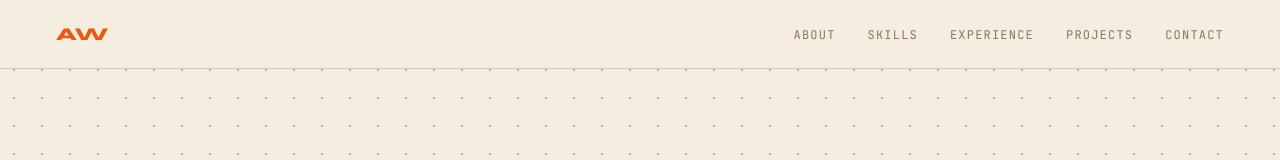
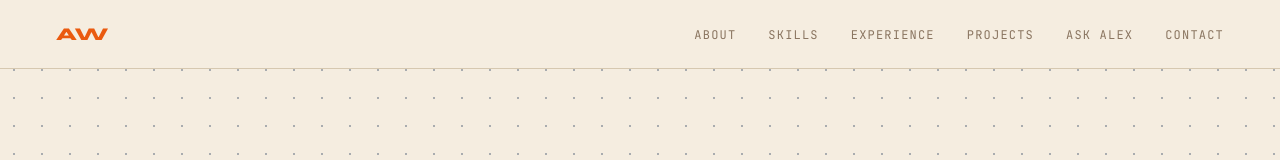
Before and after one commit to xelasrc/portfolio, a Next.js app: page / in a window 1280 px wide. Shown: the top 160 px of the page. Built offline with nearby package versions, Linux system fonts and the light colour scheme.

Commit message:
chore: added Ask Alex to navbar

```diff
--- a/src/components/Navbar.tsx
+++ b/src/components/Navbar.tsx
@@ -3,10 +3,10 @@ export default function Navbar() {
     <nav className="fixed top-0 left-0 right-0 z-50 flex justify-between items-center px-14 py-5 bg-bg border-b border-border">
       <a href="#" className="font-syne font-extrabold text-accent text-lg">AW</a>
       <ul className="flex gap-8 list-none">
-        {["About", "Skills", "Experience", "Projects", "Contact"].map((item) => (
+        {["About", "Skills", "Experience", "Projects", "Ask Alex", "Contact"].map((item) => (
           <li key={item}>
             <a
-              href={`#${item.toLowerCase()}`}
+              href={`#${item.toLowerCase().replace(" ", "-")}`}
               className="relative font-mono text-muted text-xs tracking-widest uppercase transition-colors duration-200 hover:text-accent group"
             >
               {item}
```
